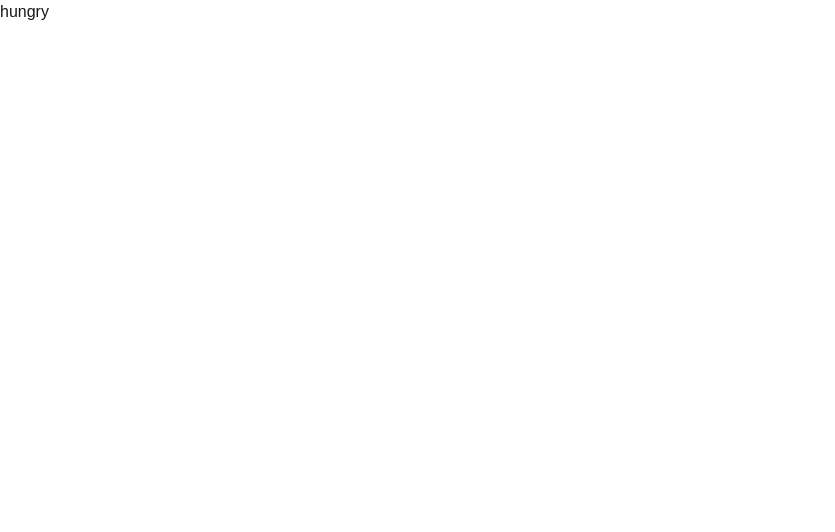
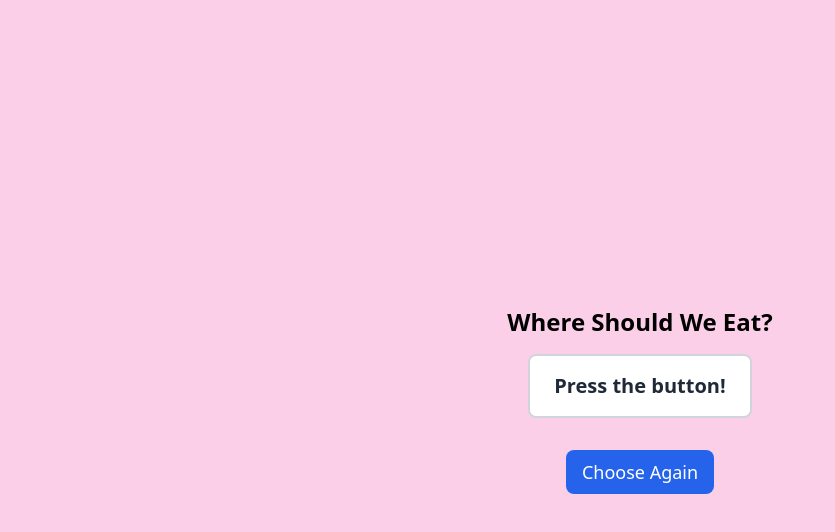
Before and after one commit to CamsApp/CamsApp.github.io, a Next.js app: page /hungry in a window 1280 px wide. Shown: the top 532 px of the page, without its empty margins (0-835 px from the left). Built offline with nearby package versions, Linux system fonts and the light colour scheme.

Commit message:
hungry wheel spin

```diff
--- /dev/null
+++ b/app/components/SpinCircle.tsx
@@ -0,0 +1,54 @@
+"use client";
+
+import { useState } from "react";
+
+export default function ChooseRestaurant() {
+  const cuisines = ["Indian", "Mexican", "Chinese", "Vietnamese", "Italian"];
+  const [currentWord, setCurrentWord] = useState("");
+  const [finalChoice, setFinalChoice] = useState<string | null>(null);
+  const [animating, setAnimating] = useState(false);
+
+  const startAnimation = () => {
+    setAnimating(true);
+    setFinalChoice(null);
+
+    let index = 0;
+    const interval = setInterval(() => {
+      setCurrentWord(cuisines[index]);
+      index = (index + 1) % cuisines.length;
+    }, 200);
+
+    setTimeout(() => {
+      clearInterval(interval);
+      const chosen = cuisines[Math.floor(Math.random() * cuisines.length)];
+      setCurrentWord(chosen);
+      setFinalChoice(chosen);
+      setAnimating(false);
+    }, 1500);
+  };
+
+  return (
+    <div className="flex flex-col items-center justify-center min-h-screen text-center font-sans">
+      <h1 className="text-2xl mb-4 text-black font-bold">Where Should We Eat?</h1>
+      <div className="border-2 border-gray-300 rounded-lg p-4 bg-white mb-4 w-56 h-16 flex items-center justify-center">
+        <h2 className="text-xl font-bold text-gray-800">
+          {currentWord || "Press the button!"}
+        </h2>
+      </div>
+      {finalChoice && (
+        <p className="text-lg text-blue-600 mt-4">Final Choice: {finalChoice}</p>
+      )}
+      <button
+        onClick={startAnimation}
+        className={`mt-4 px-4 py-2 text-lg rounded-lg ${
+          animating
+            ? "bg-gray-400 cursor-not-allowed"
+            : "bg-blue-600 hover:bg-blue-700 text-white"
+        }`}
+        disabled={animating}
+      >
+        {animating ? "Choosing..." : "Choose Again"}
+      </button>
+    </div>
+  );
+}
--- a/app/hungry/page.tsx
+++ b/app/hungry/page.tsx
@@ -1,8 +1,10 @@
-export default function hunry(){
+import ChooseRestaurant from "../components/SpinCircle";
+
+export default function hungry(){
     return(
-        <div>
+        <div className = "bg-pink-200">
             <h1>
-                hungry
+                <ChooseRestaurant/>
             </h1>
         </div>
     )
```
